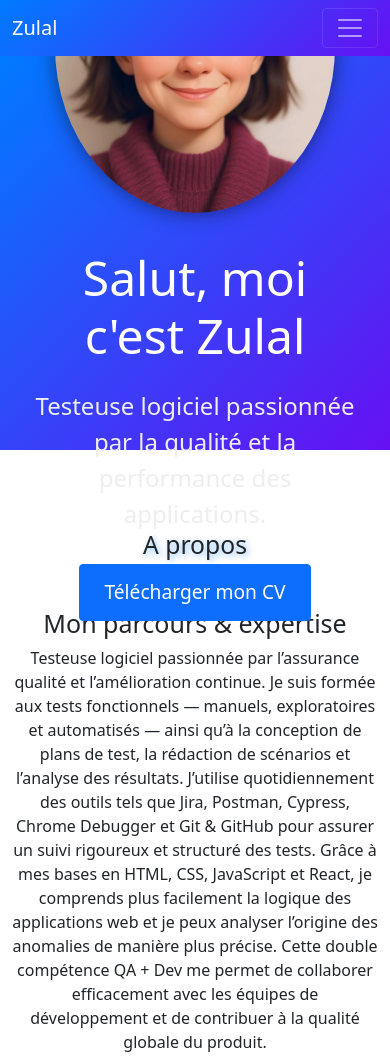
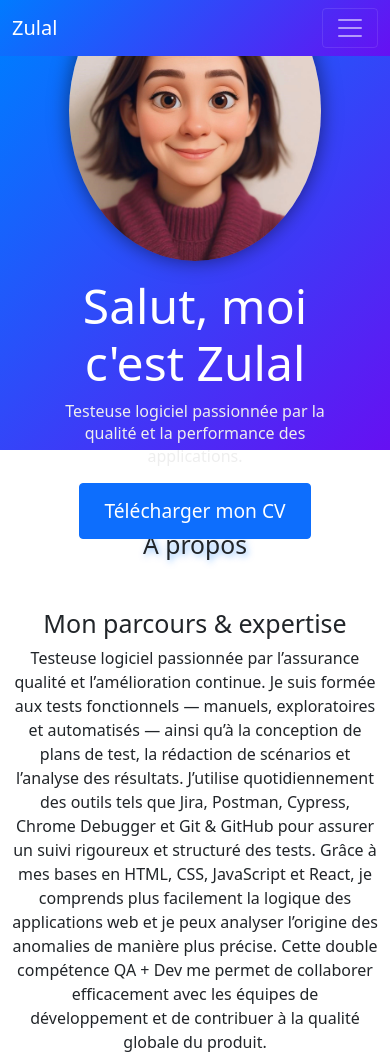
Before and after one commit to ZulalAkbulut/Portfolio, a plain HTML site: page index.html in a window 390 px wide. Shown: the top 1057 px of the page. Drawn offline with nearby package versions, Linux system fonts and the light colour scheme.

Commit message:
Fix hero section layout on mobile devices3

```diff
--- a/style.css
+++ b/style.css
@@ -606,13 +606,21 @@ body.dark-mode ul li {
   }
 
   .hero-image img {
-    width: 80%;
-    height: auto;
+    max-height: 300px;
+    width: auto;
   }
 
   .hero-text {
-    margin-top: 20px;
-    padding: 0 10px;
-    font-size: 10px;
+    padding: 0 15px;
+    text-align: center;
   }
+
+   .hero-text p.hero_desc {
+    word-wrap: break-word;
+    overflow-wrap: break-word;
+    max-width: 90%;
+    margin: 0 auto;
+    font-size: 16px;
+    line-height: 1.4;
+    }
 }
```
